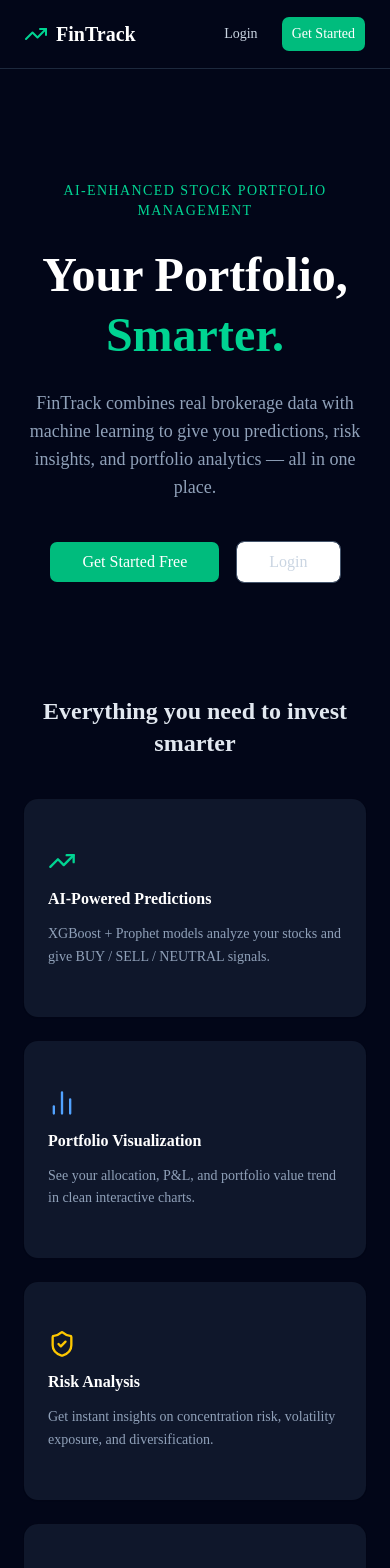
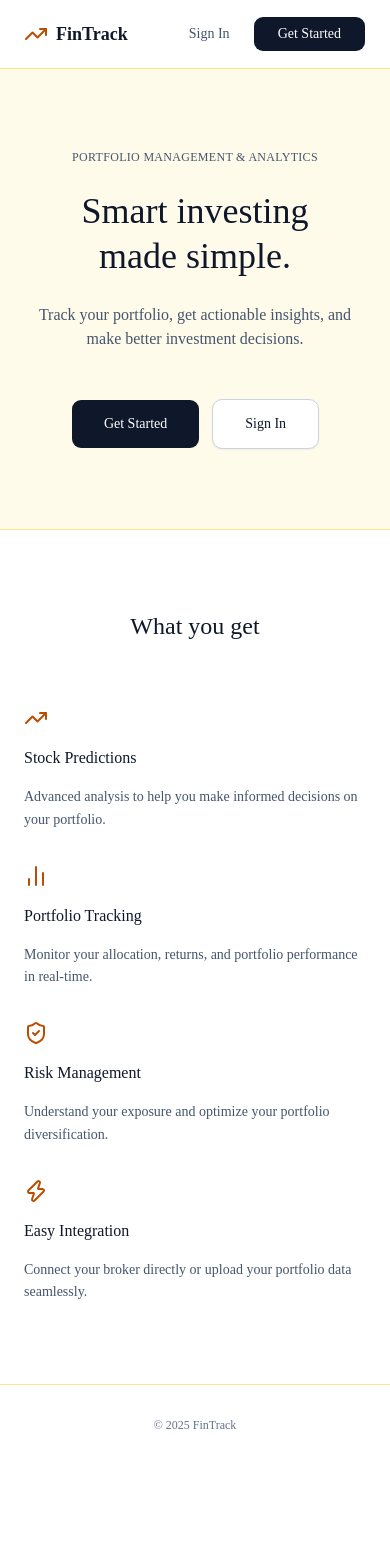
Before and after one commit to ParthSurve07/Phoenix_Frontend, a Next.js app: page / in a window 390 px wide. Shown: the top 1568 px of the page. After the commit the page ends 1465 px from the top, so only its background shows below. Built offline with nearby package versions, Linux system fonts and the light colour scheme.

Commit message:
theme change

```diff
--- a/src/app/page.js
+++ b/src/app/page.js
@@ -11,99 +11,98 @@ import {
 
 const features = [
   {
-    icon: <TrendingUp className="text-emerald-400" size={28} />,
-    title: "AI-Powered Predictions",
+    icon: <TrendingUp className="text-amber-700" size={24} />,
+    title: "Stock Predictions",
     description:
-      "XGBoost + Prophet models analyze your stocks and give BUY / SELL / NEUTRAL signals.",
+      "Advanced analysis to help you make informed decisions on your portfolio.",
   },
   {
-    icon: <BarChart2 className="text-blue-400" size={28} />,
-    title: "Portfolio Visualization",
+    icon: <BarChart2 className="text-amber-700" size={24} />,
+    title: "Portfolio Tracking",
     description:
-      "See your allocation, P&L, and portfolio value trend in clean interactive charts.",
+      "Monitor your allocation, returns, and portfolio performance in real-time.",
   },
   {
-    icon: <ShieldCheck className="text-yellow-400" size={28} />,
-    title: "Risk Analysis",
+    icon: <ShieldCheck className="text-amber-700" size={24} />,
+    title: "Risk Management",
     description:
-      "Get instant insights on concentration risk, volatility exposure, and diversification.",
+      "Understand your exposure and optimize your portfolio diversification.",
   },
   {
-    icon: <Zap className="text-purple-400" size={28} />,
-    title: "Broker Integration",
+    icon: <Zap className="text-amber-700" size={24} />,
+    title: "Easy Integration",
     description:
-      "Connect Angel One directly or upload your Zerodha CSV to load your real portfolio.",
+      "Connect your broker directly or upload your portfolio data seamlessly.",
   },
 ];
 
 export default function LandingPage() {
   return (
-    <main className="min-h-screen bg-slate-950 text-white">
+    <main className="min-h-screen bg-amber-50 text-slate-900">
       <Navbar />
 
       {/* Hero Section */}
-      <section className="flex flex-col items-center justify-center text-center px-6 py-28 gap-6">
-        <span className="text-sm text-emerald-400 font-medium tracking-widest uppercase">
-          AI-Enhanced Stock Portfolio Management
+      <section className="flex flex-col items-center justify-center text-center px-6 py-20 gap-6">
+        <span className="text-xs text-slate-600 font-medium tracking-wide uppercase">
+          Portfolio Management & Analytics
         </span>
 
-        <h1 className="text-5xl font-bold leading-tight max-w-3xl">
-          Your Portfolio,{" "}
-          <span className="text-emerald-400">Smarter.</span>
+        <h1 className="text-4xl sm:text-5xl font-light leading-tight max-w-3xl">
+          Smart investing<br />made simple.
         </h1>
 
-        <p className="text-slate-400 text-lg max-w-xl">
-          FinTrack combines real brokerage data with machine learning to give
-          you predictions, risk insights, and portfolio analytics — all in one
-          place.
+        <p className="text-slate-600 text-base max-w-xl">
+          Track your portfolio, get actionable insights, and make better investment decisions.
         </p>
 
-        <div className="flex gap-4 mt-4">
+        <div className="flex gap-3 mt-6">
           <Link href="/register">
-            <Button className="bg-emerald-500 hover:bg-emerald-600 text-white px-8 py-5 text-base">
-              Get Started Free
+            <Button className="bg-slate-900 hover:bg-slate-800 text-white px-8 py-6 text-sm font-medium rounded-lg">
+              Get Started
             </Button>
           </Link>
           <Link href="/login">
             <Button
               variant="outline"
-              className="border-slate-600 text-slate-300 hover:text-white px-8 py-5 text-base"
+              className="border-slate-300 text-slate-900 hover:bg-white px-8 py-6 text-sm font-medium rounded-lg"
             >
-              Login
+              Sign In
             </Button>
           </Link>
         </div>
       </section>
 
       {/* Features Section */}
-      <section className="px-6 pb-24">
-        <h2 className="text-center text-2xl font-semibold text-slate-200 mb-10">
-          Everything you need to invest smarter
+      <section className="px-6 py-20 bg-white border-t border-amber-200">
+        <div className="max-w-6xl mx-auto">
+          <h2 className="text-center text-2xl sm:text-3xl font-light text-slate-900 mb-16">
+            What you get
           </h2>
 
-        <div className="grid grid-cols-1 sm:grid-cols-2 lg:grid-cols-4 gap-6 max-w-6xl mx-auto">
+          <div className="grid grid-cols-1 sm:grid-cols-2 lg:grid-cols-4 gap-8">
             {features.map((feature, index) => (
-            <Card
+              <div
                 key={index}
-              className="bg-slate-900 border-slate-800 hover:border-emerald-500 transition-all duration-200"
+                className="flex flex-col gap-4"
               >
-              <CardContent className="p-6 flex flex-col gap-3">
+                <div className="text-amber-700">
                   {feature.icon}
-                <h3 className="text-white font-semibold text-base">
+                </div>
+                <h3 className="text-slate-900 font-medium text-base">
                   {feature.title}
                 </h3>
-                <p className="text-slate-400 text-sm leading-relaxed">
+                <p className="text-slate-600 text-sm leading-relaxed">
                   {feature.description}
                 </p>
-              </CardContent>
-            </Card>
+              </div>
             ))}
+          </div>
         </div>
       </section>
 
       {/* Footer */}
-      <footer className="border-t border-slate-800 text-center py-6 text-slate-500 text-sm">
-        © 2025 FinTrack — Built for WCE Mini Project
+      <footer className="border-t border-amber-200 text-center py-8 text-slate-500 text-xs bg-white">
+        © 2025 FinTrack
       </footer>
     </main>
   );
--- a/src/app/register/page.js
+++ b/src/app/register/page.js
@@ -55,99 +55,99 @@ export default function RegisterPage() {
   };
 
   return (
-    <main className="min-h-screen bg-slate-950 flex items-center justify-center px-4">
+    <main className="min-h-screen bg-amber-50 flex items-center justify-center px-4">
       <div className="w-full max-w-sm">
 
         {/* Logo */}
-        <div className="flex items-center justify-center gap-2 mb-8 text-white font-bold text-xl">
-          <TrendingUp className="text-emerald-400" size={22} />
+        <div className="flex items-center justify-center gap-2 mb-8 text-slate-900 font-semibold text-lg">
+          <TrendingUp className="text-amber-700" size={22} />
           <span>FinTrack</span>
         </div>
 
         {/* Card */}
-        <div className="bg-slate-900 border border-slate-800 rounded-xl p-8 flex flex-col gap-5">
+        <div className="bg-white border border-amber-200 rounded-lg p-8 flex flex-col gap-5">
           <div>
-            <h1 className="text-white text-xl font-semibold">Create account</h1>
-            <p className="text-slate-400 text-sm mt-1">Start tracking your portfolio</p>
+            <h1 className="text-slate-900 text-xl font-semibold">Create account</h1>
+            <p className="text-slate-600 text-sm mt-1">Start tracking your portfolio</p>
           </div>
 
           <form onSubmit={handleSubmit(onSubmit)} className="flex flex-col gap-4">
 
             {/* Name */}
             <div className="flex flex-col gap-1.5">
-              <Label className="text-slate-300 text-sm">Full Name</Label>
+              <Label className="text-slate-700 text-sm font-medium">Full Name</Label>
               <Input
                 type="text"
                 placeholder="Parth Patil"
-                className="bg-slate-800 border-slate-700 text-white placeholder:text-slate-500 focus:border-emerald-500"
+                className="bg-amber-50 border-amber-200 text-slate-900 placeholder:text-slate-400 focus:border-amber-400 focus:ring-amber-200"
                 {...register("name")}
               />
               {errors.name && (
-                <span className="text-red-400 text-xs">{errors.name.message}</span>
+                <span className="text-red-600 text-xs">{errors.name.message}</span>
               )}
             </div>
 
             {/* Email */}
             <div className="flex flex-col gap-1.5">
-              <Label className="text-slate-300 text-sm">Email</Label>
+              <Label className="text-slate-700 text-sm font-medium">Email</Label>
               <Input
                 type="email"
                 placeholder="you@example.com"
-                className="bg-slate-800 border-slate-700 text-white placeholder:text-slate-500 focus:border-emerald-500"
+                className="bg-amber-50 border-amber-200 text-slate-900 placeholder:text-slate-400 focus:border-amber-400 focus:ring-amber-200"
                 {...register("email")}
               />
               {errors.email && (
-                <span className="text-red-400 text-xs">{errors.email.message}</span>
+                <span className="text-red-600 text-xs">{errors.email.message}</span>
               )}
             </div>
 
             {/* Password */}
             <div className="flex flex-col gap-1.5">
-              <Label className="text-slate-300 text-sm">Password</Label>
+              <Label className="text-slate-700 text-sm font-medium">Password</Label>
               <Input
                 type="password"
                 placeholder="••••••••"
-                className="bg-slate-800 border-slate-700 text-white placeholder:text-slate-500 focus:border-emerald-500"
+                className="bg-amber-50 border-amber-200 text-slate-900 placeholder:text-slate-400 focus:border-amber-400 focus:ring-amber-200"
                 {...register("password")}
               />
               {errors.password && (
-                <span className="text-red-400 text-xs">{errors.password.message}</span>
+                <span className="text-red-600 text-xs">{errors.password.message}</span>
               )}
             </div>
 
             {/* Confirm Password */}
             <div className="flex flex-col gap-1.5">
-              <Label className="text-slate-300 text-sm">Confirm Password</Label>
+              <Label className="text-slate-700 text-sm font-medium">Confirm Password</Label>
               <Input
                 type="password"
                 placeholder="••••••••"
-                className="bg-slate-800 border-slate-700 text-white placeholder:text-slate-500 focus:border-emerald-500"
+                className="bg-amber-50 border-amber-200 text-slate-900 placeholder:text-slate-400 focus:border-amber-400 focus:ring-amber-200"
                 {...register("confirmPassword")}
               />
               {errors.confirmPassword && (
-                <span className="text-red-400 text-xs">{errors.confirmPassword.message}</span>
+                <span className="text-red-600 text-xs">{errors.confirmPassword.message}</span>
               )}
             </div>
 
             {/* Server Error */}
             {serverError && (
-              <p className="text-red-400 text-xs">{serverError}</p>
+              <p className="text-red-600 text-xs">{serverError}</p>
             )}
 
             {/* Submit */}
             <Button
               type="submit"
               disabled={loading}
-              className="bg-emerald-500 hover:bg-emerald-600 text-white w-full mt-1"
+              className="bg-slate-900 hover:bg-slate-800 text-white w-full mt-1 rounded-lg"
             >
               {loading ? "Creating account..." : "Create Account"}
             </Button>
           </form>
 
-          <p className="text-slate-400 text-sm text-center">
+          <p className="text-slate-600 text-sm text-center">
             Already have an account?{" "}
-            <Link href="/login" className="text-emerald-400 hover:underline">
-              Login
+            <Link href="/login" className="text-slate-900 font-medium hover:underline">
+              Sign In
             </Link>
           </p>
         </div>
--- a/src/components/navbar/Navbar.jsx
+++ b/src/components/navbar/Navbar.jsx
@@ -4,22 +4,25 @@ import { TrendingUp } from "lucide-react";
 
 export default function Navbar() {
   return (
-    <nav className="w-full border-b border-slate-800 bg-slate-950 px-6 py-4 flex items-center justify-between">
+    <nav className="w-full border-b border-amber-200 bg-white px-6 py-4 flex items-center justify-between">
       {/* Logo */}
-      <div className="flex items-center gap-2 text-white font-bold text-xl">
-        <TrendingUp className="text-emerald-400" size={24} />
+      <div className="flex items-center gap-2 text-slate-900 font-semibold text-lg">
+        <TrendingUp className="text-amber-700" size={24} />
         <span>FinTrack</span>
       </div>
 
       {/* Auth Buttons */}
       <div className="flex items-center gap-3">
         <Link href="/login">
-          <Button variant="ghost" className="text-slate-300 hover:text-white">
-            Login
+          <Button
+            variant="ghost"
+            className="text-slate-600 hover:text-slate-900 hover:bg-amber-50"
+          >
+            Sign In
           </Button>
         </Link>
         <Link href="/register">
-          <Button className="bg-emerald-500 hover:bg-emerald-600 text-white">
+          <Button className="bg-slate-900 hover:bg-slate-800 text-white px-6 py-2 rounded-lg">
             Get Started
           </Button>
         </Link>
```
Also changed, not shown: src/app/login/page.js (+16 -16 lines). Lines whose indentation alone changed are shown as unchanged.
